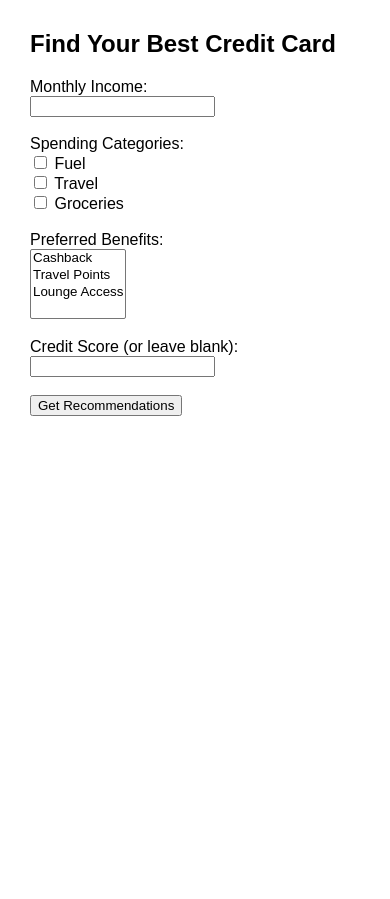
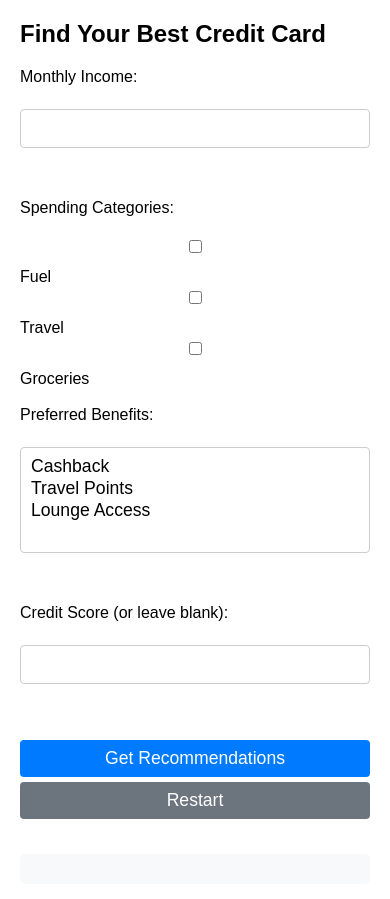
Before and after one commit to vineetkumardeva/Timnt, a Flask app: page / in a window 390 px wide. Before the commit the page ends 416 px from the top, so only its background shows below. Run offline with Flask 3, Linux system fonts and the light colour scheme.

Commit message:
restart and mobile ui

```diff
--- a/static/script.js
+++ b/static/script.js
@@ -36,3 +36,9 @@ form.addEventListener("submit", async (e) => {
     resultDiv.innerHTML = "❌ Error: " + err.message;
   }
 });
+const restartBtn = document.getElementById("restart-btn");
+
+restartBtn.addEventListener("click", () => {
+  form.reset();
+  resultDiv.innerHTML = "";
+});
--- a/static/style.css
+++ b/static/style.css
@@ -1,11 +1,71 @@
 body {
   font-family: Arial, sans-serif;
-  margin: 30px;
+  margin: 30px auto;
   max-width: 600px;
+  padding: 0 15px;
 }
+
 pre {
   background: #f9f9f9;
   padding: 15px;
   border-radius: 5px;
   white-space: pre-wrap;
 }
+
+form {
+  display: flex;
+  flex-direction: column;
+}
+
+input, select, button {
+  padding: 8px;
+  margin-top: 5px;
+  margin-bottom: 15px;
+  font-size: 1rem;
+  border: 1px solid #ccc;
+  border-radius: 4px;
+  box-sizing: border-box;
+}
+
+button {
+  cursor: pointer;
+  background-color: #007bff;
+  border: none;
+  color: white;
+  border-radius: 4px;
+  transition: background-color 0.3s ease;
+}
+
+button:hover {
+  background-color: #0056b3;
+}
+
+/* Restart button spacing */
+#restart-btn {
+  background-color: #6c757d; /* grey */
+  margin-top: -10px;
+}
+
+#restart-btn:hover {
+  background-color: #5a6268;
+}
+
+#result {
+  white-space: pre-wrap;
+  background: #f8f9fa;
+  padding: 15px;
+  border-radius: 5px;
+  margin-top: 20px;
+}
+
+/* Mobile responsiveness */
+@media (max-width: 480px) {
+  body {
+    margin: 15px 10px;
+    padding: 0 10px;
+  }
+
+  input, select, button {
+    font-size: 1.1rem;
+  }
+}
--- a/templates/index.html
+++ b/templates/index.html
@@ -26,6 +26,8 @@
     <input type="number" id="credit_score" /><br><br>
 
     <button type="submit">Get Recommendations</button>
+    <button type="button" id="restart-btn">Restart</button>
+
   </form>
 
   <div id="result"></div>
```
